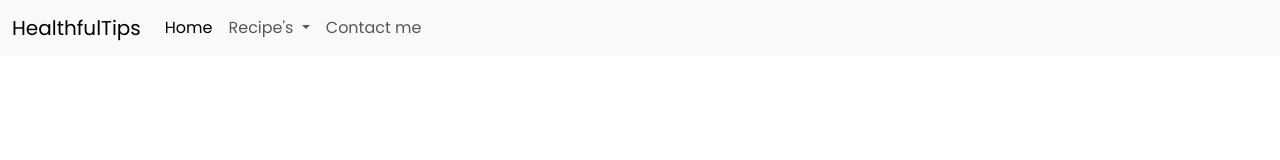
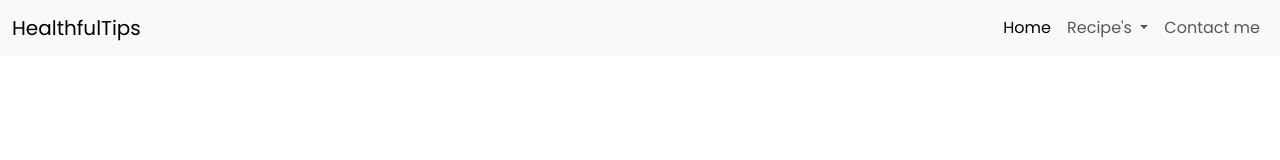
Before and after one commit to Thuraya-A/HeathfulTips, a plain HTML site: page index.html in a window 1280 px wide. Drawn offline with nearby package versions, Linux system fonts and the light colour scheme.

Commit message:
made the navbar links to the right instead of left

```diff
--- a/index.html
+++ b/index.html
@@ -44,7 +44,7 @@
         >
           <span class="navbar-toggler-icon"></span>
         </button>
-        <div class="collapse navbar-collapse" id="navbarNavDropdown">
+        <div class="collapse navbar-collapse d-flex flex-row-reverse" id="navbarNavDropdown">
           <ul class="navbar-nav">
             <li class="nav-item">
               <a class="nav-link active" aria-current="page" href="#">Home</a>
```
